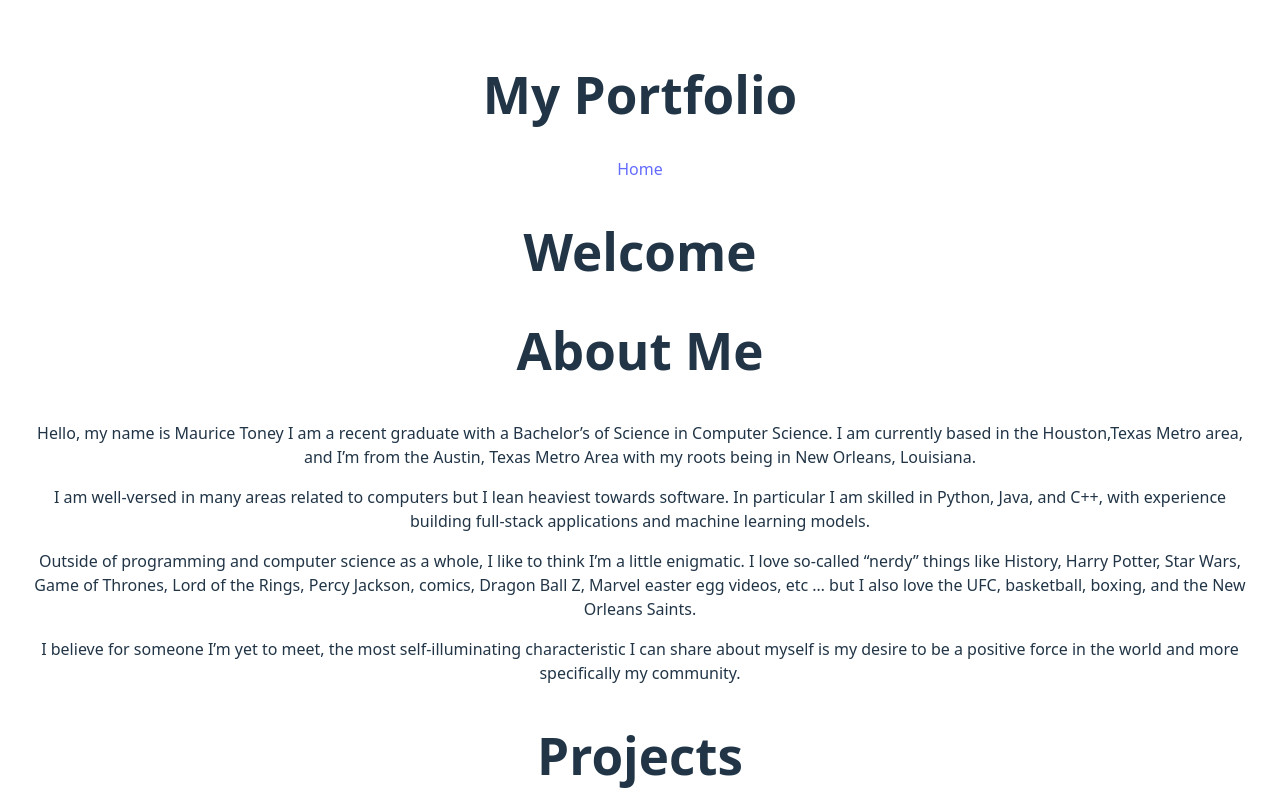
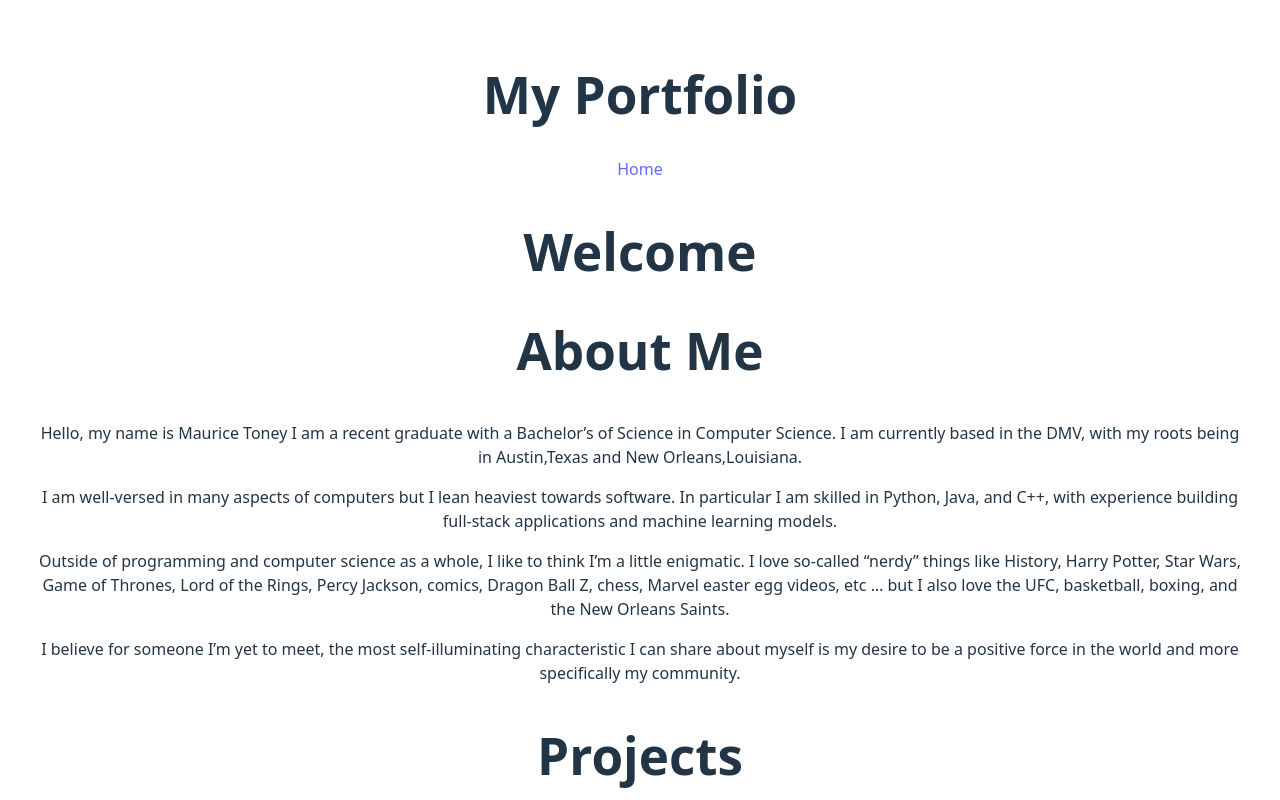
Before and after one commit to MoToney/MoToney.github.io, a React (Vite) app: page / in a window 1280 px wide. Shown: the top 800 px of the page. Built offline with nearby package versions, Linux system fonts and the light colour scheme.

Commit message:
about me description

```diff
--- a/src/pages/About.jsx
+++ b/src/pages/About.jsx
@@ -5,12 +5,11 @@ export default function About() {
             <h1> About Me </h1>
                 <p>
                     Hello, my name is Maurice Toney I am a recent graduate with a Bachelor’s of Science in Computer Science.
-                    I am currently based in the Houston,Texas Metro area, and I’m from the Austin, Texas Metro Area
-                    with my roots being in New Orleans, Louisiana.
+                    I am currently based in the DMV, with my roots being in Austin,Texas and New Orleans,Louisiana.
                 </p>
 
                 <p>
-                    I am well-versed in many areas related to computers but I lean heaviest towards software.
+                    I am well-versed in many aspects of computers but I lean heaviest towards software.
                     In particular I am skilled in Python, Java, and C++, with
                     experience building full-stack applications and machine learning models.
                 </p>
@@ -18,7 +17,7 @@ export default function About() {
                 <p>
                     Outside of programming and computer science as a whole,  I like to think I’m a little enigmatic.
                     I love so-called “nerdy” things like History, Harry Potter, Star Wars, Game of Thrones, Lord of the Rings,
-                    Percy Jackson, comics, Dragon Ball Z, Marvel easter egg videos, etc … but I also love the UFC,
+                    Percy Jackson, comics, Dragon Ball Z, chess, Marvel easter egg videos, etc … but I also love the UFC,
                     basketball, boxing, and the New Orleans Saints.
                 </p>
 
```
